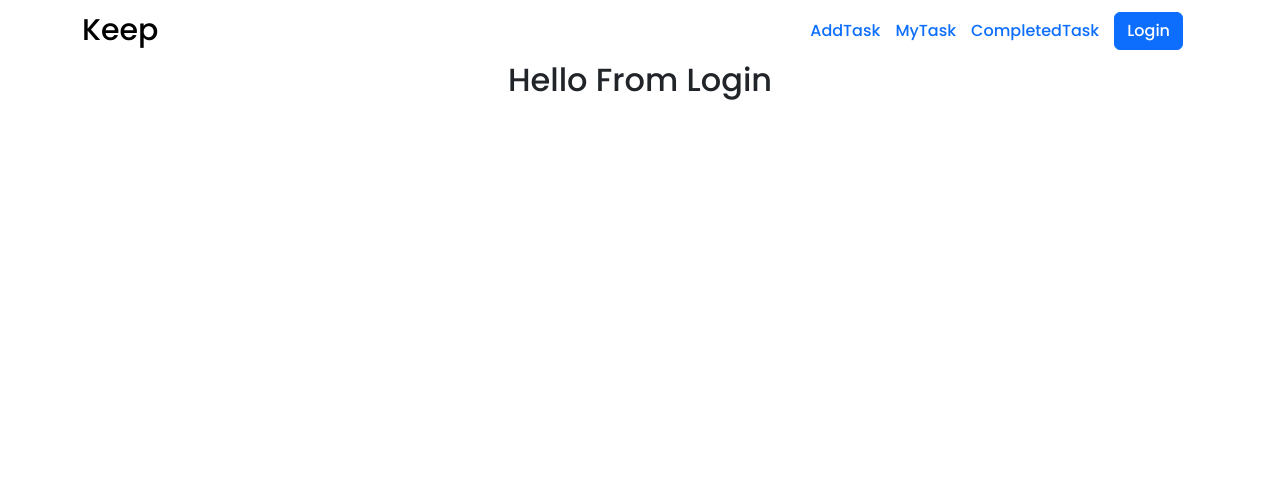
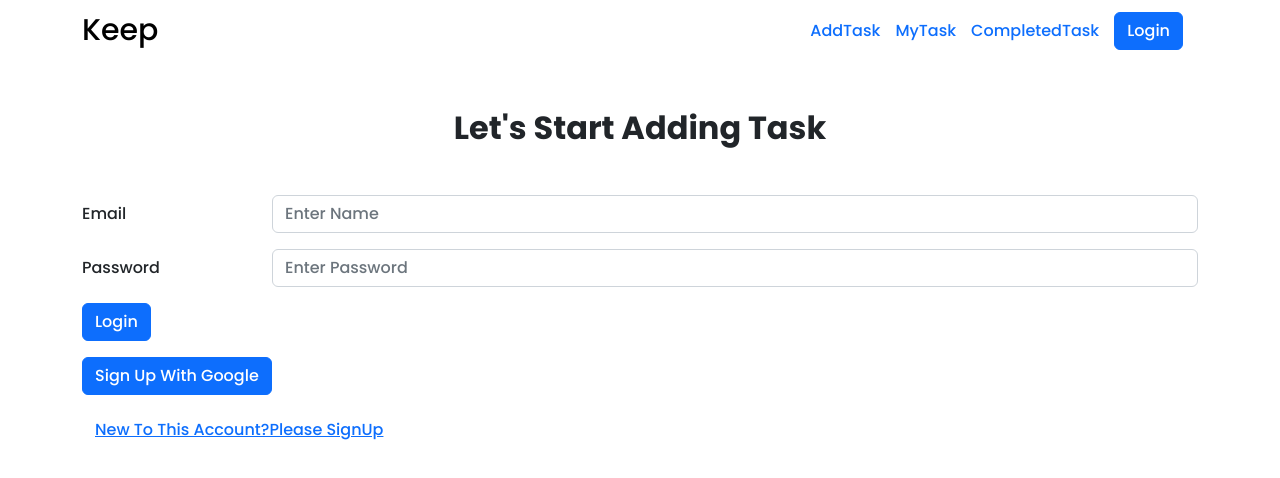
Before and after one commit to Parvez765/task-managment-clientside, a React (Create React App) app: page /login in a window 1280 px wide. Shown: the top 478 px of the page. Built offline with nearby package versions, Linux system fonts and the light colour scheme; no server answers.

Commit message:
Login Form Created

```diff
--- a/src/Components/LoginUser/LoginUser.js
+++ b/src/Components/LoginUser/LoginUser.js
@@ -1,9 +1,84 @@
-import React from 'react';
+import { GoogleAuthProvider } from 'firebase/auth';
+import React, { useContext, useState } from 'react';
+import { Link } from 'react-router-dom';
+import Swal from 'sweetalert2';
+import { AuthContext } from '../../Context/AuthProvider';
 
 const LoginUser = () => {
+
+    const [error, setError] = useState("")
+
+    const { handlelogin, handleGoogle } = useContext(AuthContext)
+
+    const googleProvider = new GoogleAuthProvider()
+
+
+    const handleSubmit = (event) => {
+        event.preventDefault()
+        const form = event.target
+
+        const email = form.email.value
+        const password = form.pass.value
+
+        handlelogin(email, password)
+            .then(result => {
+                const user = result.user
+                if (user?.uid) {
+                    Swal.fire(
+                        'Good job!',
+                        'Login Successfull!',
+                        'success'
+                      )
+                }
+            })
+            .catch(error => setError(error))
+
+    }
+
+    const handleGoogleSignIn = () => {
+        handleGoogle(googleProvider)
+            .then(result => {
+                const user = result.user
+                if (user) {
+                    Swal.fire(
+                        'Good job!',
+                        'Account Created Successfully!',
+                        'success'
+                      )
+                }
+            })
+        .catch(error => setError(error))
+    }
+
+
+
     return (
-        <div className='text-center'>
-            <h2>Hello From Login</h2>
+        <div>
+            <h2 className='mt-5 mb-5 fw-bold text-center'>Let's Start Adding Task</h2>
+            <form className='container' onSubmit={handleSubmit}>
+                <div class="row mb-3">
+                    <label for="inputEmail3" class="col-sm-2 col-form-label">Email</label>
+                    <div class="col-sm-10">
+                    <input type="email" name="email" class="form-control" id="inputEmail3" placeholder='Enter Name'/>
+                    </div>
+                </div>
+                <div class="row mb-3">
+                    <label for="inputPassword3" class="col-sm-2 col-form-label">Password</label>
+                    <div class="col-sm-10">
+                    <input type="password" name="pass" class="form-control" placeholder='Enter Password' id="inputPassword3"/>
+                    </div>
+                </div>
+                <p>{error.message}</p>
+                <div className="col-12">
+                    <button type="submit" className="btn btn-primary mb-3">Login</button>
+                </div>
+            </form>
+                <div className="col-12 container">
+                    <button type="submit" className="btn btn-primary" onClick={handleGoogleSignIn}>Sign Up With Google</button>
+            </div>
+            <div className='container'>
+                <Link to="/signup"><button className='btn btn-link mt-3'>New To This Account?Please SignUp</button></Link>
+            </div>
         </div>
     );
 };
--- a/src/Components/SignupUser/SignupUser.js
+++ b/src/Components/SignupUser/SignupUser.js
@@ -1,5 +1,6 @@
 import { GoogleAuthProvider } from 'firebase/auth';
 import React, { useContext, useState } from 'react';
+import { Link } from 'react-router-dom';
 import Swal from 'sweetalert2';
 import { AuthContext } from '../../Context/AuthProvider';
 
@@ -46,7 +47,13 @@ const SignupUser = () => {
         handleGoogle(googleProvider)
             .then(result => {
                 const user = result.user
-                console.log(user)
+                if (user) {
+                    Swal.fire(
+                        'Good job!',
+                        'Account Created Successfully!',
+                        'success'
+                      )
+                }
             })
         .catch(error => setError(error))
     }
@@ -73,15 +80,18 @@ const SignupUser = () => {
                     <label className="form-label">Confirm Password</label>
                     <input type="password" name="repass" className="form-control" placeholder="ReEnter Password" required/>
                 </div>
+                <p>{error.message}</p>
                 <div className="col-12">
-                <p>{error.message}</p>
                     <button type="submit" className="btn btn-primary">Sign Up</button>
                 </div>
                 <hr />
             </form>
                 <div className="col-12 container">
                     <button type="submit" className="btn btn-primary" onClick={handleGoogleSignIn}>Sign Up With Google</button>
-                </div>
+                 </div>
+            <div className='container'>
+                <Link to="/login"><button className='btn btn-link mt-3'>Already Have An Account?Please Login</button></Link>
+            </div>
         </div>
     );
 };
--- a/src/Context/AuthProvider.js
+++ b/src/Context/AuthProvider.js
@@ -1,6 +1,6 @@
 import React, { createContext, useEffect, useState } from 'react';
 import app from '../firebase/firebase.config';
-import {createUserWithEmailAndPassword, getAuth, onAuthStateChanged, signInWithPopup} from "firebase/auth"
+import {createUserWithEmailAndPassword, getAuth, onAuthStateChanged, signInWithEmailAndPassword, signInWithPopup} from "firebase/auth"
 
 export const AuthContext = createContext()
 const auth = getAuth(app)
@@ -20,6 +20,11 @@ const AuthProvider = ({ children }) => {
         return signInWithPopup(auth, provider)
     }
 
+    // SignIn User
+    const handlelogin = (email, password) => {
+        return signInWithEmailAndPassword(auth, email, password)
+    }
+
     // State Change
     useEffect(() => {
         const unsubscriber = onAuthStateChanged(auth, (currentUser) => {
@@ -31,7 +36,7 @@ const AuthProvider = ({ children }) => {
         }
     })
 
-    const authValue = {user, loading, handleCreateUser, handleGoogle}
+    const authValue = {user, loading, handleCreateUser, handleGoogle, handlelogin}
 
     return (
         <AuthContext.Provider value={authValue}>
```
